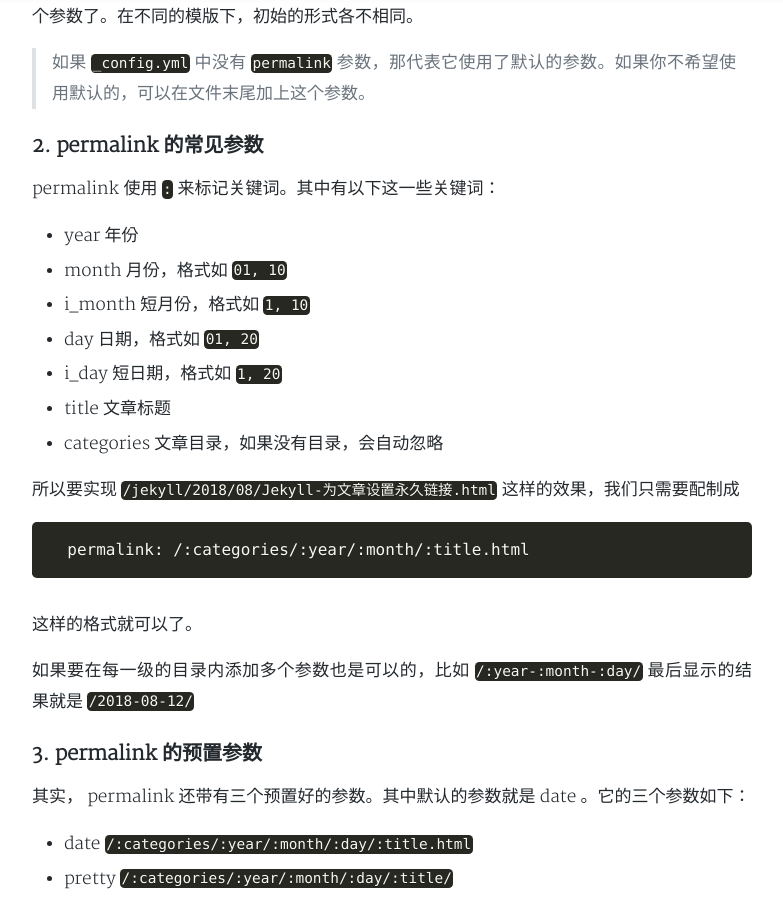
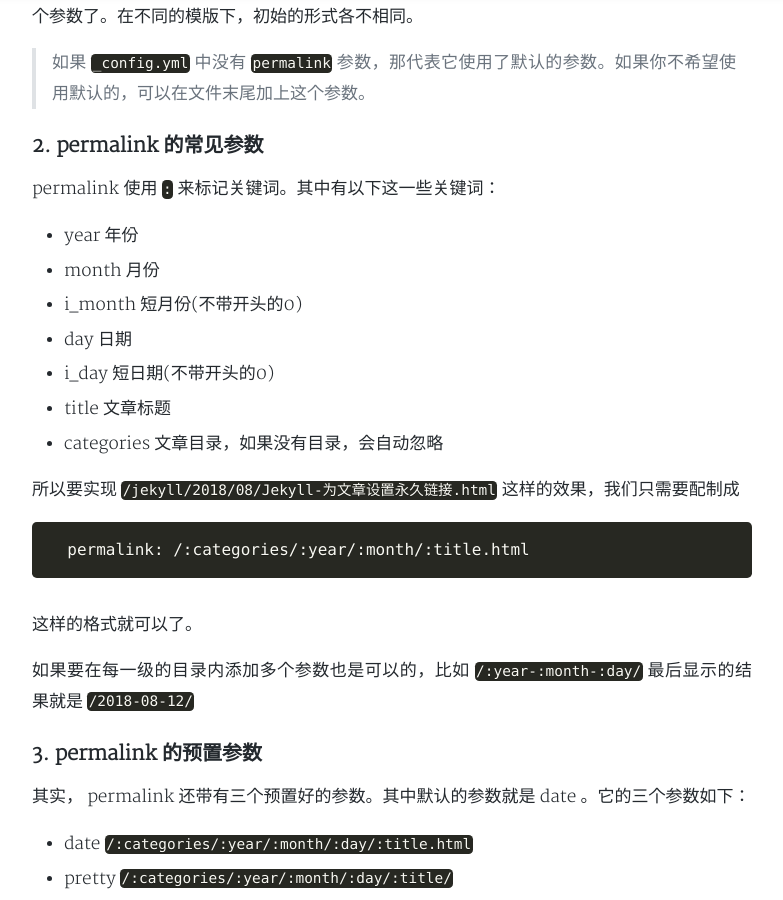
Before and after one commit to cometeme/cometeme.github.io, a Jekyll site: the page built from _posts/2018-08-12-[Jekyll]permalink.md, in a window 1280 px wide and 900 px high, scrolled down 885 px. Shown: the whole window, without its empty margins (248-1031 px from the left). Built offline with Jekyll 4.4.1, drawn with Linux system fonts in a browser that asks for light colours; nearby versions of some CDN libraries; comment, search, counter and statistics services are not loaded; a style sheet for code colours, icons or effects is not loaded.

Commit message:
rename to permalink

```diff
--- a/_posts/2018-08-12-[Jekyll]为文章设置永久链接.md
+++ b/_posts/2018-08-12-[Jekyll]permalink.md
@@ -24,16 +24,16 @@ permalink 使用 `:` 来标记关键词。其中有以下这一些关键词：
 年份
 
 * month
-月份，格式如 `01, 10`
+月份
 
 * i_month
-短月份，格式如 `1, 10`
+短月份(不带开头的0)
 
 * day
-日期，格式如 `01, 20`
+日期
 
 * i_day
-短日期，格式如 `1, 20`
+短日期(不带开头的0)
 
 * title
 文章标题
```
